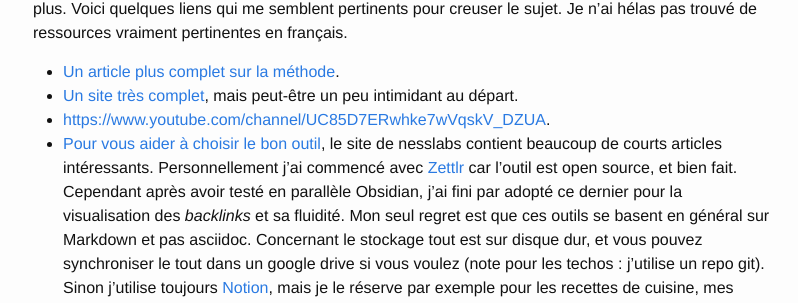
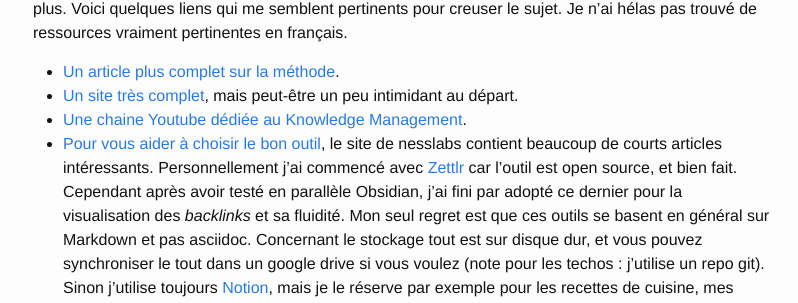
Before and after one commit to fego/fego.github.io, a Jekyll site: the page built from docs/_posts/2020-11-01-J'ai enfin appris à prendre des notes.markdown, in a window 1280 px wide and 900 px high, scrolled down 4687 px. Shown: the part 290-593 px from the top of the window, without its empty margins (237-1035 px from the left). Built offline with Jekyll 4.4.1, drawn with Linux system fonts in a browser that asks for light colours; our own code applies the rules of GitHub Pages for plain Markdown files.

Commit message:
correction lien

```diff
--- a/docs/_posts/2020-11-01-J'ai enfin appris à prendre des notes.markdown
+++ b/docs/_posts/2020-11-01-J'ai enfin appris à prendre des notes.markdown
@@ -74,5 +74,5 @@
 
 * [Un article plus complet sur la méthode](https://leananki.com/zettelkasten-method-smart-notes/).
 * [Un site très complet](https://zettelkasten.de/), mais peut-être un peu intimidant au départ.
-* [https://www.youtube.com/channel/UC85D7ERwhke7wVqskV_DZUA](Une chaine Youtube dédiée au Knowledge Management).
+* [Une chaine Youtube dédiée au Knowledge Management](https://www.youtube.com/channel/UC85D7ERwhke7wVqskV_DZUA).
 * [Pour vous aider à choisir le bon outil](https://nesslabs.com/how-to-choose-the-right-note-taking-app#more-9889), le site de nesslabs contient beaucoup de courts articles intéressants. Personnellement j'ai commencé avec [Zettlr](https://www.zettlr.com/) car l'outil est open source, et bien fait. Cependant après avoir testé en parallèle Obsidian, j'ai fini par adopté ce dernier pour la visualisation des *backlinks* et sa fluidité. Mon seul regret est que ces outils se basent en général sur Markdown et pas asciidoc. Concernant le stockage tout est sur disque dur, et vous pouvez synchroniser le tout dans un google drive si vous voulez (note pour les techos : j'utilise un repo git). Sinon j'utilise toujours [Notion](https://www.notion.so/Start-here-6c279d3e7e92400d93672bbdd7da1f8a), mais je le réserve par exemple pour les recettes de cuisine, mes todos, noter des idées d'activités avec mon fils, etc. Mais si vous voulez un outil simple, et que stocker vos données en ligne ne vous rebute pas, ce sera certainement un  excellent outil pour le Zettelkasten.
```
